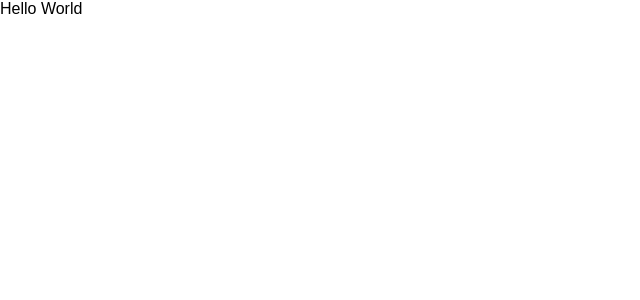
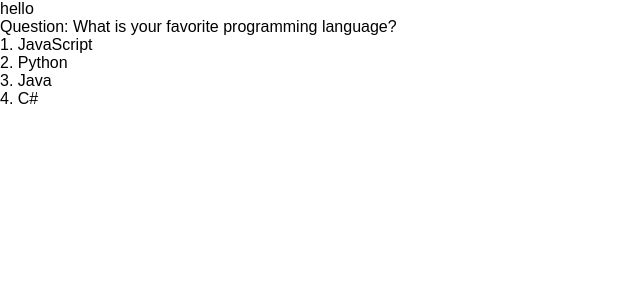
Before and after one commit to hassan-ali-lab/ead_exam, a React (Create React App) app: page / in a window 1280 px wide. Shown: the top 300 px of the page, without its empty margins (0-640 px from the left). Built offline with nearby package versions, Linux system fonts and the light colour scheme.

Commit message:
Add PollDisplay Component

```diff
--- /dev/null
+++ b/src/App.js
@@ -0,0 +1,12 @@
+import PollDisplay from "./PollDisplay";
+import {data} from "./data";
+
+const App = () => {
+    return (
+        <div>
+            <PollDisplay data={data}/>
+        </div>
+    )
+}
+
+export default App
--- /dev/null
+++ b/src/PollDisplay.js
@@ -0,0 +1,11 @@
+const PollDisplay = (props) => {
+    const {question, choices} = props.data
+    return <div>
+        Question: {question}
+        <ul>
+            {choices.map((choice, index) => <li key={choice.id}>{index + 1}. {choice.label}</li>)}
+        </ul>
+    </div>
+}
+
+export default PollDisplay
--- /dev/null
+++ b/src/data.js
@@ -0,0 +1,9 @@
+export const data = {
+    "question": "What is your favorite programming language?",
+    "choices": [
+        {"id": 1, "label": "JavaScript", "votes": 0},
+        {"id": 2, "label": "Python", "votes": 0},
+        {"id": 3, "label": "Java", "votes": 0},
+        {"id": 4, "label": "C#", "votes": 0}
+    ]
+}
--- a/src/index.js
+++ b/src/index.js
@@ -1,8 +1,12 @@
 import React from 'react';
 import ReactDOM from 'react-dom/client';
+import App from "./App";
+import {BrowserRouter, Routes} from "react-router-dom";
+import PollDisplay from "./PollDisplay";
 
 
 const root = ReactDOM.createRoot(document.getElementById('root'));
 root.render(<React.Fragment>
-    <h>Hello World</h>
+    hello
+    <App/>
 </React.Fragment>);
```
